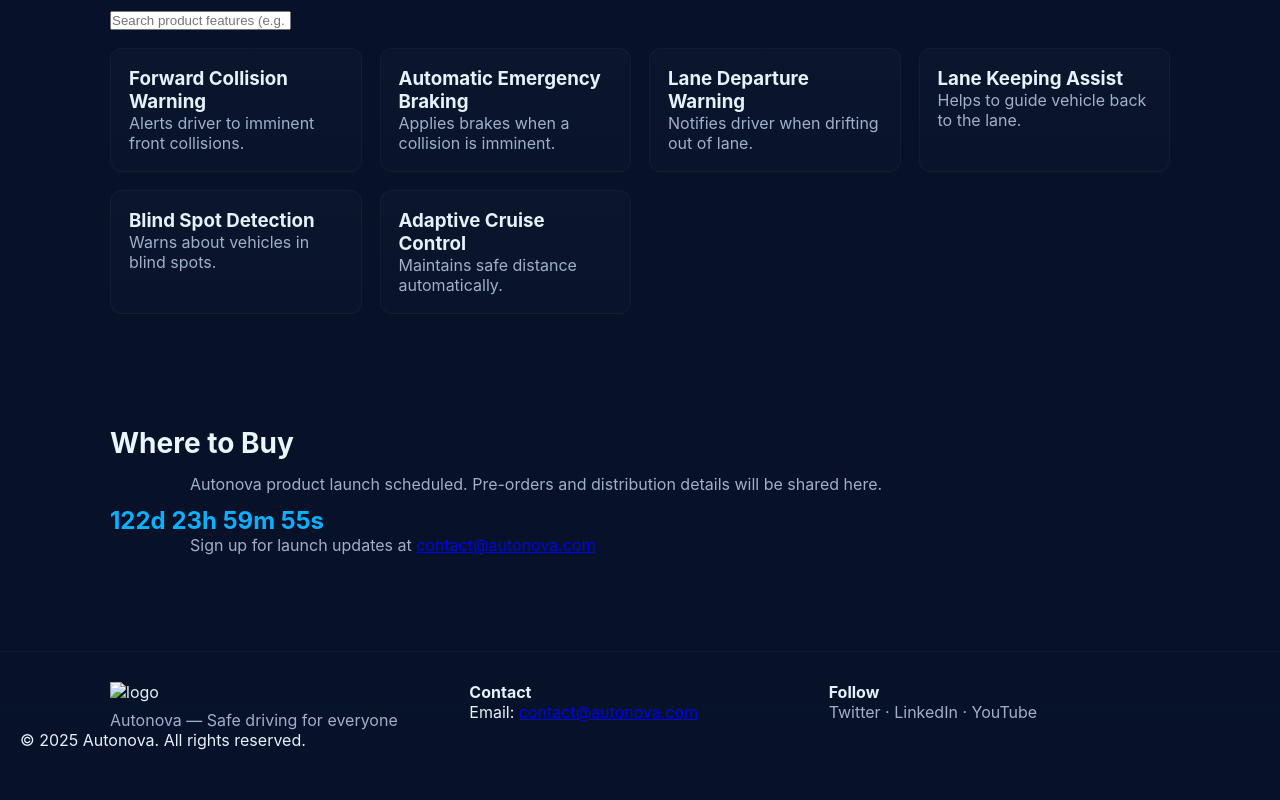
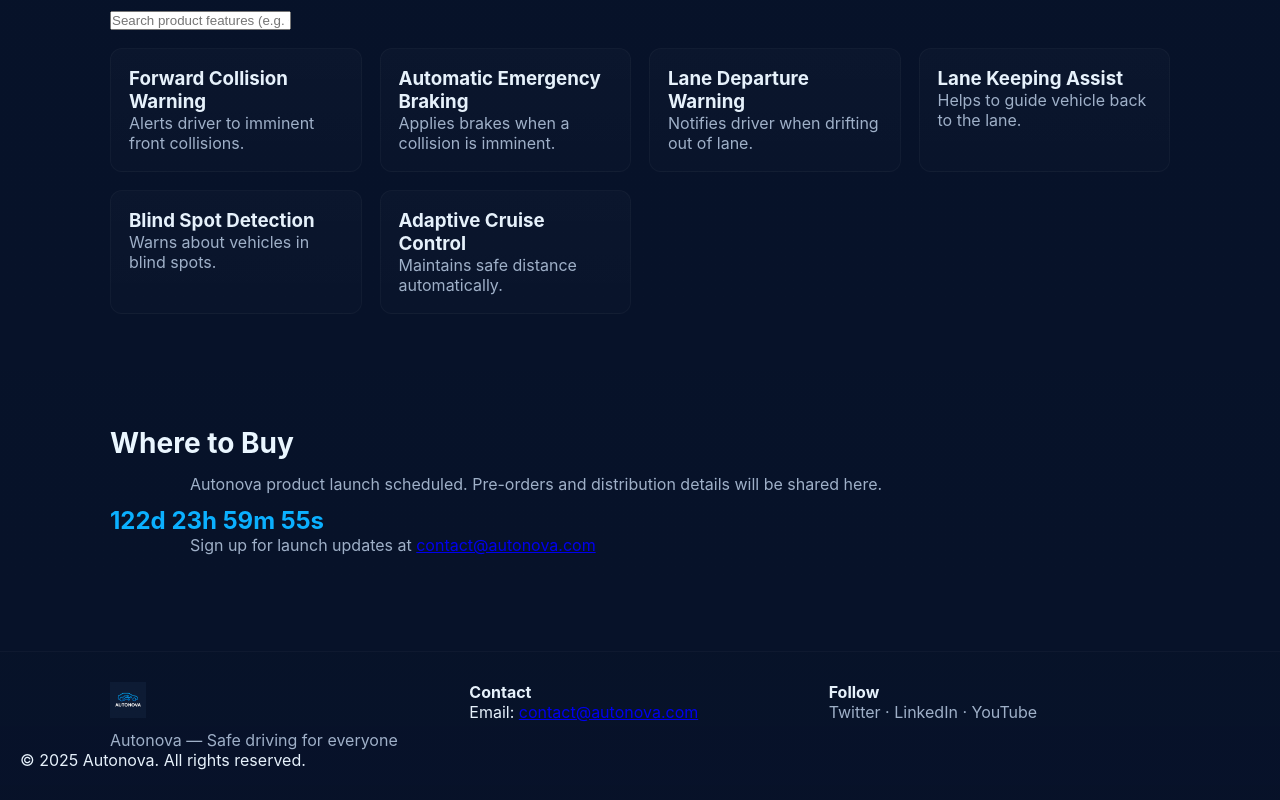
Before and after one commit to sahu0247/AutoNova, a plain HTML site: page index.html in a window 1280 px wide. Shown: the part 864-1664 px from the top of the page. Drawn offline with Linux system fonts and the light colour scheme.

Commit message:
Add files via upload

```diff
--- a/index.html
+++ b/index.html
@@ -98,7 +98,7 @@
   <footer class="site-footer">
     <div class="container footer-grid">
       <div>
-        <img src="assets/images/logo.png" alt="logo" class="logo-footer">
+        <img src="logo.png" alt="logo" class="logo-footer">
         <p class="muted">Autonova — Safe driving for everyone</p>
       </div>
       <div>
```
